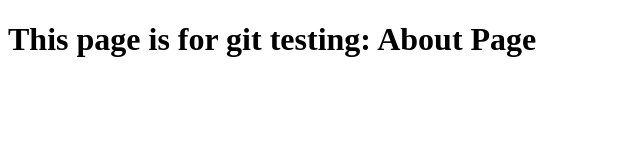
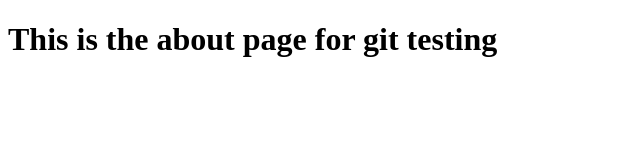
Before and after one commit to Nick-Rj/git-sample-project, a plain HTML site: page about.html in a window 1280 px wide. Shown: the whole page, without its empty margins (0-640 px from the left). Drawn offline with Linux system fonts and the light colour scheme.

Commit message:
Some changes in about.html

```diff
--- a/about.html
+++ b/about.html
@@ -6,6 +6,6 @@
     <title>Git Testing - About</title>
   </head>
   <body>
-    <h1>This page is for git testing: About Page</h1>
+    <h1>This is the about page for git testing</h1>
   </body>
 </html>
```
